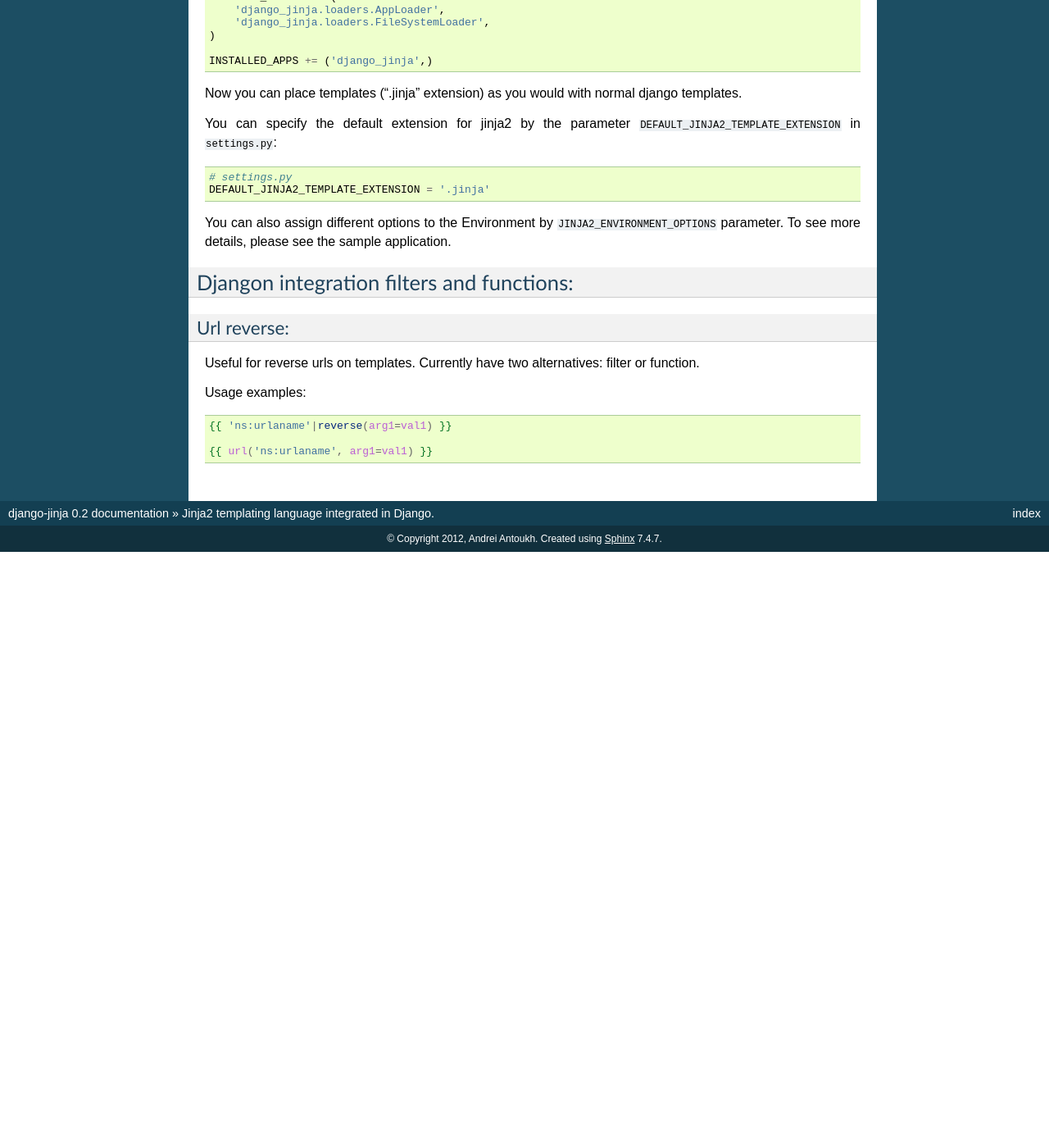
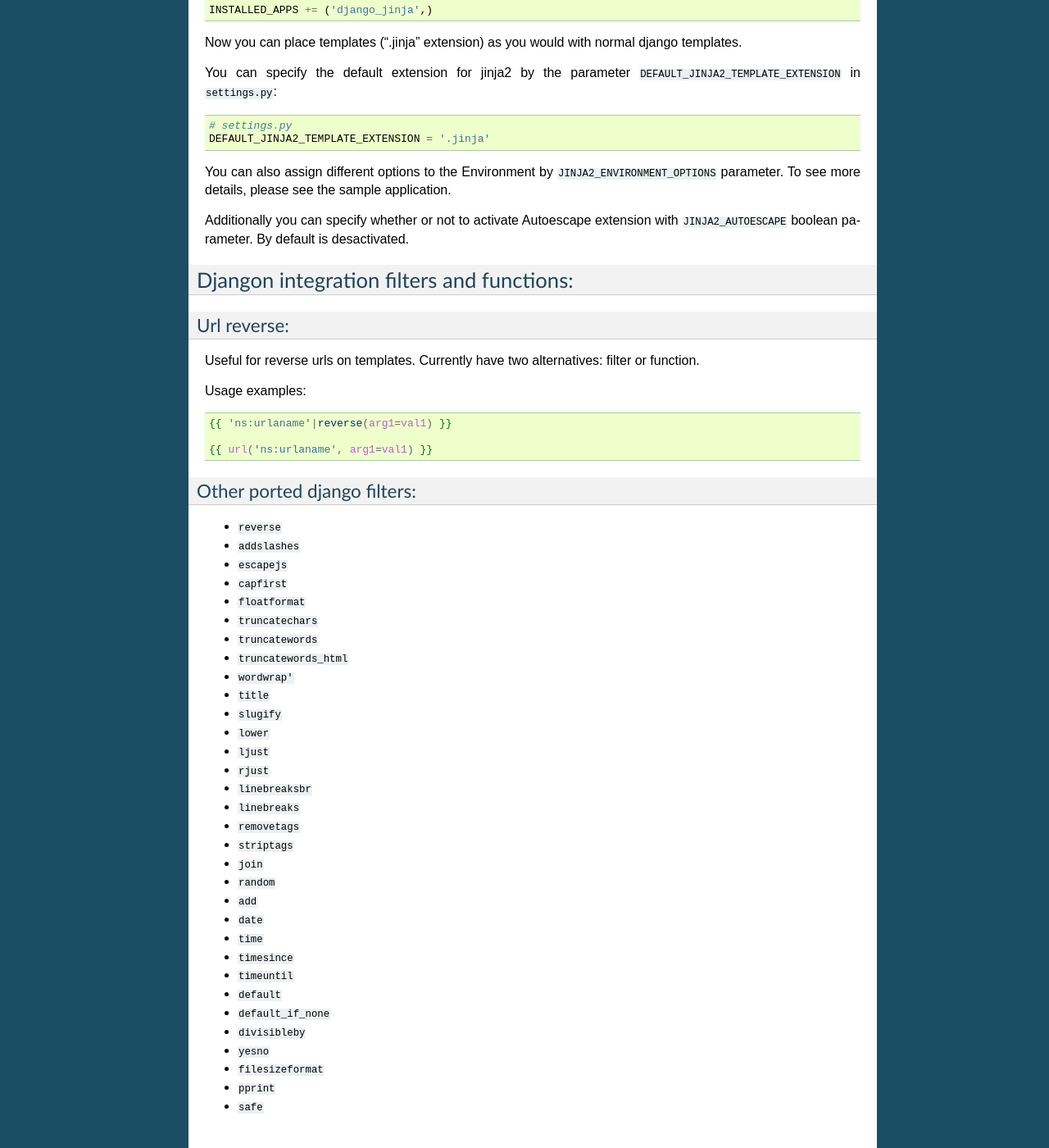
Before and after one commit to niwinz/django-jinja, a Sphinx documentation site: the page built from doc/source/index.rst, in a window 1280 px wide and 1400 px high, scrolled down 913 px. Shown: the whole window at 82% size. Built offline with Sphinx 7.4.7, drawn with Linux system fonts in a browser that asks for light colours; before the commit the page ends 1586 px from its top, so only the background shows below that; some of the changed text lies outside the part shown.

Commit message:
Ported a lot of django filters and improved documentation.

```diff
--- a/doc/source/index.rst
+++ b/doc/source/index.rst
@@ -69,6 +66,9 @@
 You can also assign different options to the Environment by ``JINJA2_ENVIRONMENT_OPTIONS`` parameter.
 To see more details, please see the sample application.
 
+Additionally you can specify whether or not to activate Autoescape extension with
+``JINJA2_AUTOESCAPE`` boolean parameter. By default is desactivated.
+
 
 Djangon integration filters and functions:
 ------------------------------------------
@@ -87,11 +87,45 @@
     {{ url('ns:urlaname', arg1=val1) }}
 
 
+Other ported django filters:
+^^^^^^^^^^^^^^^^^^^^^^^^^^^^
+
+* ``reverse``
+* ``addslashes``
+* ``escapejs``
+* ``capfirst``
+* ``floatformat``
+* ``truncatechars``
+* ``truncatewords``
+* ``truncatewords_html``
+* ``wordwrap'``
+* ``title``
+* ``slugify``
+* ``lower``
+* ``ljust``
+* ``rjust``
+* ``linebreaksbr``
+* ``linebreaks``
+* ``removetags``
+* ``striptags``
+* ``join``
+* ``random``
+* ``add``
+* ``date``
+* ``time``
+* ``timesince``
+* ``timeuntil``
+* ``default``
+* ``default_if_none``
+* ``divisibleby``
+* ``yesno``
+* ``filesizeformat``
+* ``pprint``
+* ``safe``
 
 
 .. .. toctree::
    :maxdepth: 2
-
 
 ..  Indices and tables
     ==================
```
Also changed, not shown: other parts of doc/source/index.rst (+0 -3 lines), 7 other files.
